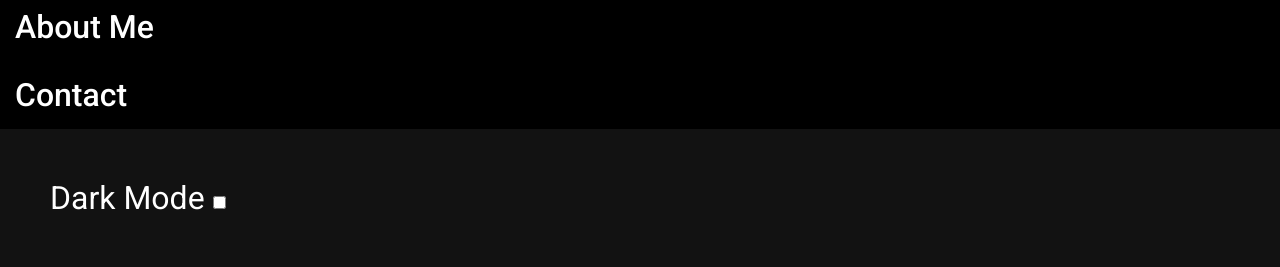
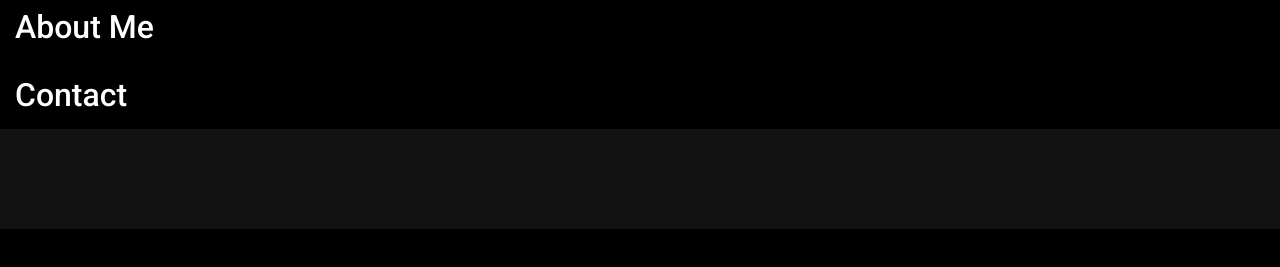
Before and after one commit to chupper100/chupper100.github.io, a plain HTML site: page index.html in a window 1280 px wide. Shown: the part 714-981 px from the top of the page. After the commit the page ends 943 px from the top, so only its background shows below. Drawn offline with Linux system fonts and the light colour scheme.

Commit message:
remove dark mode toggle

```diff
--- a/index.html
+++ b/index.html
@@ -49,15 +49,7 @@
                     <h1>Contact</h1>
                 </div>
             </div>
-            <footer>
-                <div class="theme-switch-wrapper">
-                    <label for="checkbox" class="theme-switch">
-                        Dark Mode
-                        <input type="checkbox" name="" id="checkbox" />
-                        <div class="slider round"></div>
-                    </label>
-                </div>
-            </footer>
+            <footer></footer>
         </div>
     </body>
 </html>
```
